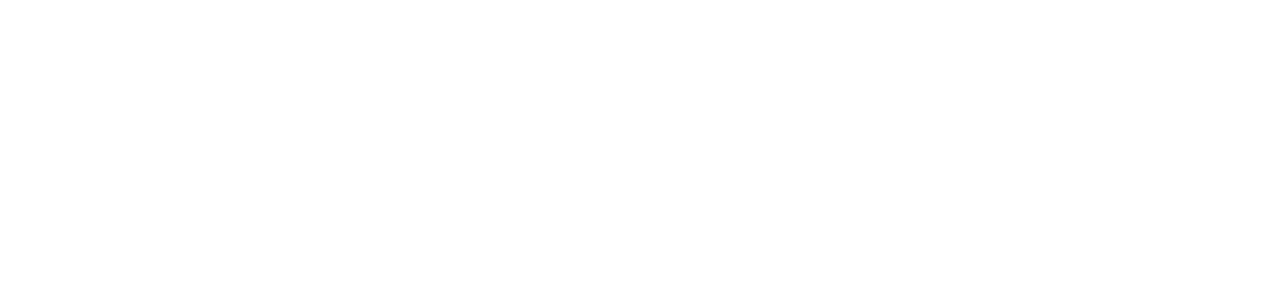
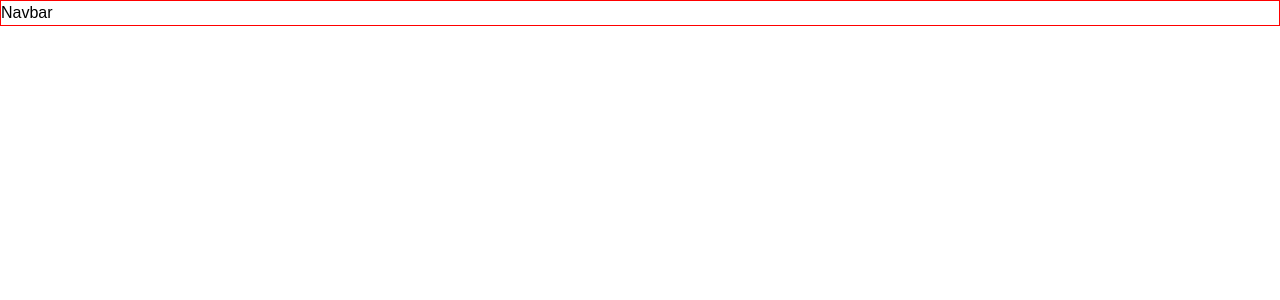
Before and after one commit to Dodkes/blackBookTattooStudio, a React (Vite) app: page / in a window 1280 px wide. Shown: the top 300 px of the page. Built offline with nearby package versions, Linux system fonts and the light colour scheme.

Commit message:
reset css

```diff
--- a/src/App.scss
+++ b/src/App.scss
@@ -0,0 +1,2 @@
+@use "./reset.scss";
+@use "./components/navbar.scss";
--- a/src/App.tsx
+++ b/src/App.tsx
@@ -1,7 +1,12 @@
 import "./App.scss";
+import Navbar from "./components/Navbar";
 
 function App() {
-  return <></>;
+  return (
+    <>
+      <Navbar />
+    </>
+  );
 }
 
 export default App;
--- /dev/null
+++ b/src/components/Navbar.tsx
@@ -0,0 +1,3 @@
+export default function Navbar() {
+  return <nav className="navbar">Navbar</nav>;
+}
--- /dev/null
+++ b/src/components/navbar.scss
@@ -0,0 +1,3 @@
+.navbar {
+    border: 1px solid red;
+}
--- /dev/null
+++ b/src/reset.scss
@@ -0,0 +1,51 @@
+/* CSS Reset */
+*,
+*::before,
+*::after {
+    margin: 0;
+    padding: 0;
+    box-sizing: border-box;
+}
+
+html,
+body {
+    height: 100%;
+    font-family: sans-serif;
+}
+
+body {
+    line-height: 1.5;
+    -webkit-font-smoothing: antialiased;
+}
+
+img,
+picture,
+video,
+canvas,
+svg {
+    display: block;
+    max-width: 100%;
+}
+
+button,
+input,
+textarea,
+select {
+    font: inherit;
+    color: inherit;
+}
+
+a {
+    text-decoration: none;
+    color: inherit;
+}
+
+ul,
+ol {
+    list-style: none;
+}
+
+table {
+    border-collapse: collapse;
+    border-spacing: 0;
+}
```
